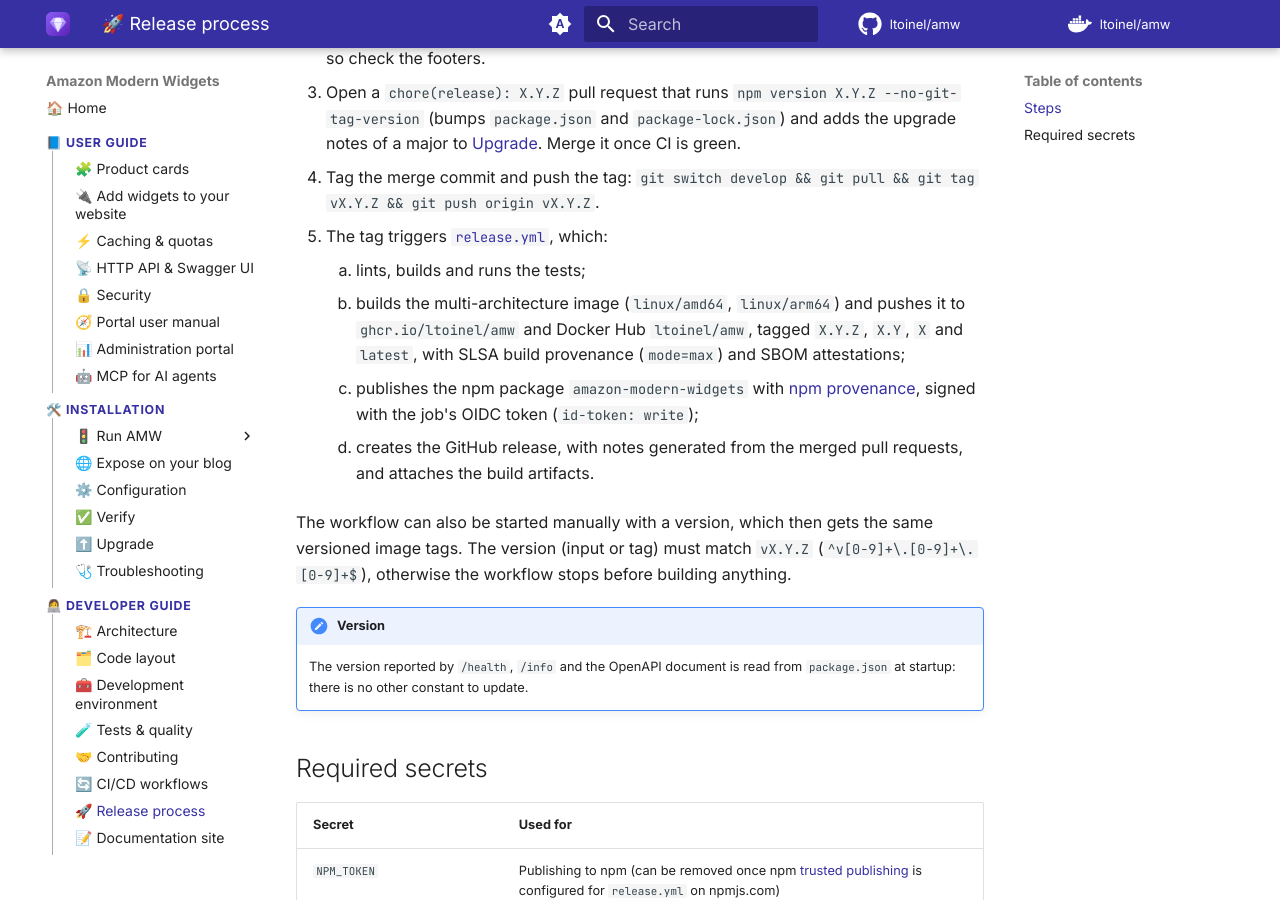
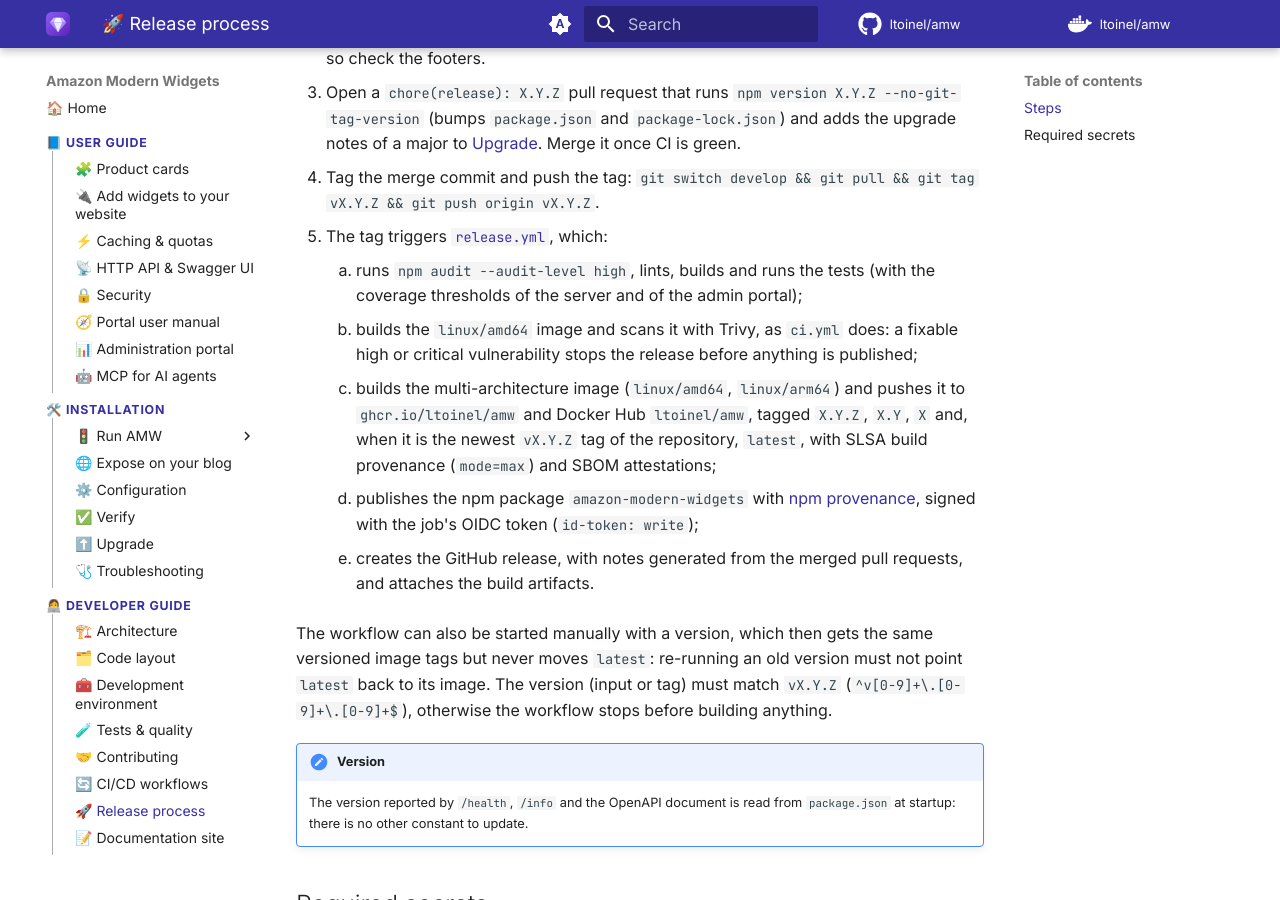
Before and after one commit to ltoinel/amw, an MkDocs documentation site: the page built from docs/developer/release.md, in a window 1280 px wide and 900 px high, scrolled down 521 px. Built offline with MkDocs 1.6.1 and Material for MkDocs 9.7.7, drawn with Linux system fonts in a browser that asks for light colours; comment, search, counter and statistics services are not loaded.

Commit message:
ci: gate releases on audit and image scan (#579)
- Run npm audit --audit-level high in the release build-and-test job.
- Build the amd64 image and run the same pinned Trivy scan as ci.yml
  in a new image-scan job; Docker and npm publishing depend on it.
- Move the latest Docker tag only on a tag push of the newest vX.Y.Z
  tag, never on a manual run.
- Enforce coverage thresholds on the admin Vitest suite with
  @vitest/coverage-v8, set just below the measured level, from test:ci.

Closes #572

Co-authored-by: Ludovic Toinel <ltoinel@free.fr>
Co-authored-by: Claude Opus 5.5 <noreply@anthropic.com>

```diff
--- a/docs/developer/release.md
+++ b/docs/developer/release.md
@@ -27,18 +27,23 @@ flowchart LR
 5. The tag triggers
    [`release.yml`](https://github.com/ltoinel/amw/blob/develop/.github/workflows/release.yml),
    which:
-    1. lints, builds and runs the tests;
-    2. builds the multi-architecture image (`linux/amd64`, `linux/arm64`) and pushes it
+    1. runs `npm audit --audit-level high`, lints, builds and runs the tests (with the
+       coverage thresholds of the server and of the admin portal);
+    2. builds the `linux/amd64` image and scans it with Trivy, as `ci.yml` does: a fixable
+       high or critical vulnerability stops the release before anything is published;
+    3. builds the multi-architecture image (`linux/amd64`, `linux/arm64`) and pushes it
        to `ghcr.io/ltoinel/amw` and Docker Hub `ltoinel/amw`, tagged `X.Y.Z`, `X.Y`, `X`
-       and `latest`, with SLSA build provenance (`mode=max`) and SBOM attestations;
-    3. publishes the npm package `amazon-modern-widgets` with
+       and, when it is the newest `vX.Y.Z` tag of the repository, `latest`, with SLSA build
+       provenance (`mode=max`) and SBOM attestations;
+    4. publishes the npm package `amazon-modern-widgets` with
        [npm provenance](https://docs.npmjs.com/generating-provenance-statements), signed
        with the job's OIDC token (`id-token: write`);
-    4. creates the GitHub release, with notes generated from the merged pull requests,
+    5. creates the GitHub release, with notes generated from the merged pull requests,
        and attaches the build artifacts.
 
 The workflow can also be started manually with a version, which then gets the same
-versioned image tags. The version (input or tag) must match `vX.Y.Z`
+versioned image tags but never moves `latest`: re-running an old version must not point
+`latest` back to its image. The version (input or tag) must match `vX.Y.Z`
 (`^v[0-9]+\.[0-9]+\.[0-9]+$`), otherwise the workflow stops before building anything.
 
 !!! note "Version"
--- a/package.json
+++ b/package.json
@@ -66,7 +66,7 @@
     "dev:seed": "tsx --tsconfig tests/tsconfig.json scripts/dev-seed.ts",
     "test": "jest",
     "test:admin": "npm --prefix admin test",
-    "test:ci": "jest --ci --coverage --watchAll=false && npm run test:admin",
+    "test:ci": "jest --ci --coverage --watchAll=false && npm --prefix admin run test:coverage",
     "test:coverage": "jest --coverage",
     "test:e2e": "jest --config tests/e2e/jest.config.js",
     "test:e2e:browser": "playwright test --config tests/e2e/playwright.config.ts",
```
Also changed, not shown: docs/developer/ci-cd.md (+1 -1 lines), 4 other files.
